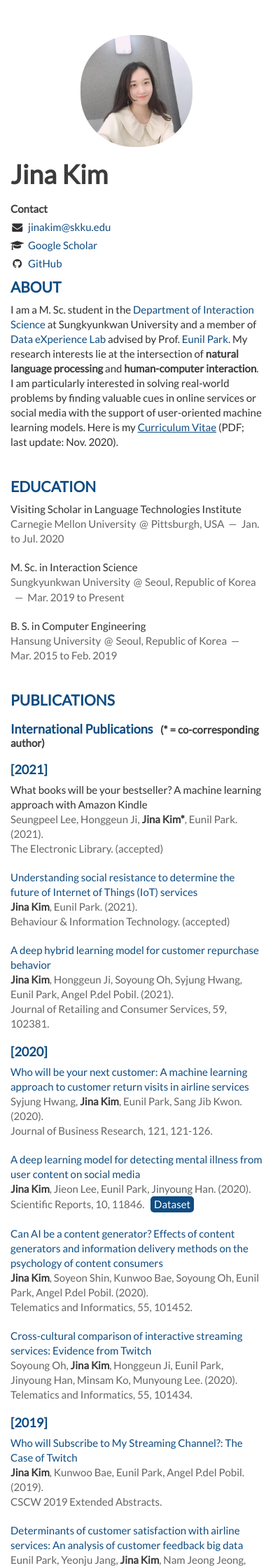
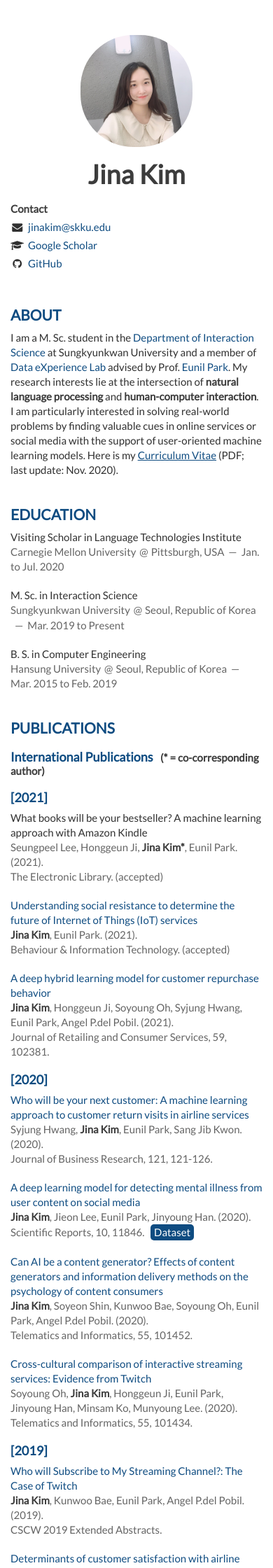
Before and after one commit to Jina-Kim/Jina-Kim.github.io, a Jekyll site: the page built from index.html, in a window 390 px wide. Shown: the top 2240 px of the page at 70% size. Built offline with Jekyll 4.4.1, drawn with Linux system fonts in a browser that asks for light colours; nearby versions of some CDN libraries; the list of posts is cut into pages by our own code.

Commit message:
Update main.css

```diff
--- a/static/css/main.css
+++ b/static/css/main.css
@@ -204,9 +204,13 @@ i {
     max-width: 255px;
   }
 }
+
 @media (max-width: 768px) {
-  div.col-sm-3 {
-    margin-top: 30px;
+  #my_name{
+    text-align:center;
+  }
+  div.col-sm-9 {
+    margin-top: 50px;
   }
 }
 
```
